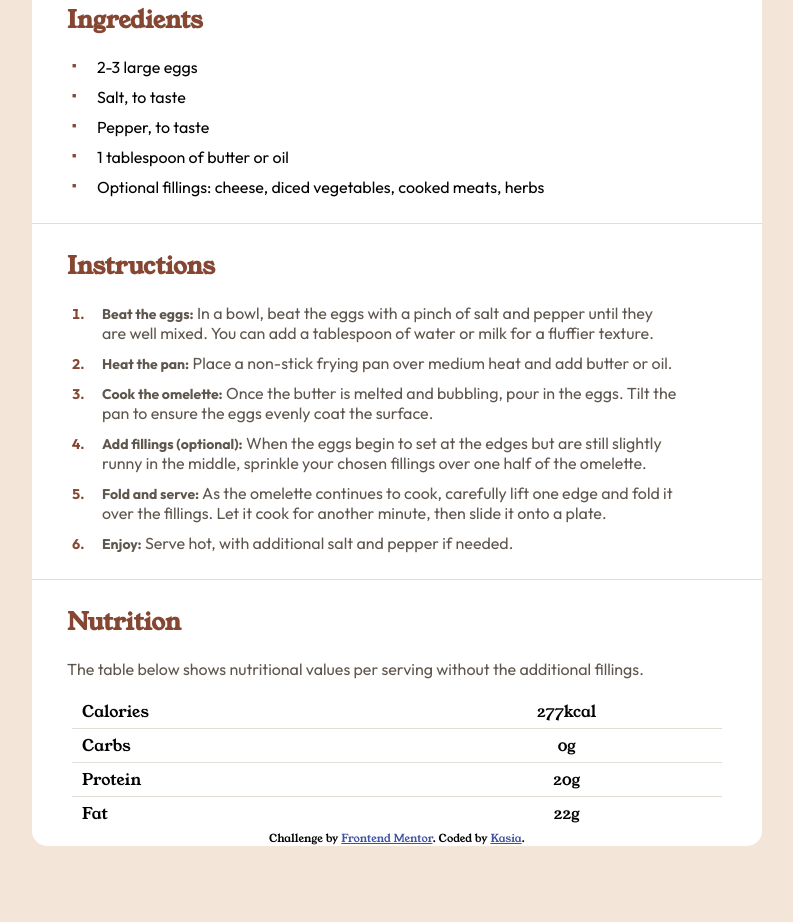
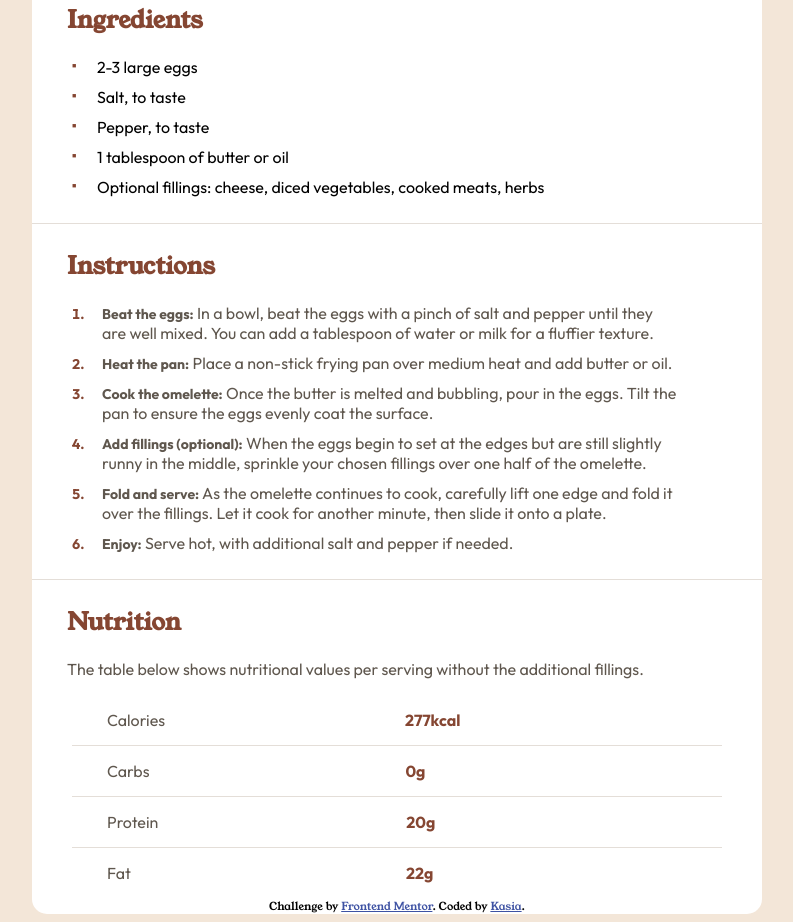
Before and after one commit to KasiaKaz14/recipe, a plain HTML site: page index.html in a window 1280 px wide. Shown: the part 698-1620 px from the top of the page, without its empty margins (331-1124 px from the left). Before the commit the page ends 1552 px from the top, so only its background shows below. Drawn offline with Linux system fonts and the light colour scheme.

Commit message:
the table has been styled

```diff
--- a/index.html
+++ b/index.html
@@ -101,19 +101,19 @@
       <table>
         <tr>
           <td>Calories</td>
-          <td>277kcal</td>
+          <td class="table-first-element">277kcal</td>
         </tr>
         <tr>
           <td>Carbs</td>
-          <td>0g</td>
+          <td class="table-second-element">0g</td>
         </tr>
         <tr>
           <td>Protein</td>
-          <td>20g</td>
+          <td class="table-third-element">20g</td>
         </tr>
         <tr>
           <td>Fat</td>
-          <td>22g</td>
+          <td class="table-fourth-element">22g</td>
         </tr>
       </table>
 
--- a/styles.css
+++ b/styles.css
@@ -55,6 +55,7 @@ body {
   padding-left: 20px;
   color: hsl(332, 51%, 32%);
   margin: 0;
+  font-family: "Outfit";
 }
 
 .recipe-info {
@@ -164,6 +165,8 @@ table {
 td {
   padding: 5px 10px;
   text-align: left;
+  color: hsl(30, 10%, 34%);
+  font-family: "Outfit";
 }
 
 td:nth-child(2) {
@@ -171,9 +174,37 @@ td:nth-child(2) {
 }
 
 table tr {
+  display: flex;
   border-bottom: 1px solid hsl(30, 18%, 87%);
+  padding-bottom: 10px;
+  padding-top: 10px;
+  padding-left: 25px;
 }
 
 table tr:last-child {
   border-bottom: none;
 }
+
+.table-first-element {
+  margin-left: 220px;
+  color: hsl(14, 45%, 36%);
+  font-weight: 700;
+}
+
+.table-second-element {
+  margin-left: 236px;
+  color: hsl(14, 45%, 36%);
+  font-weight: 700;
+}
+
+.table-third-element {
+  margin-left: 228px;
+  color: hsl(14, 45%, 36%);
+  font-weight: 700;
+}
+
+.table-fourth-element {
+  margin-left: 255px;
+  color: hsl(14, 45%, 36%);
+  font-weight: 700;
+}
```
